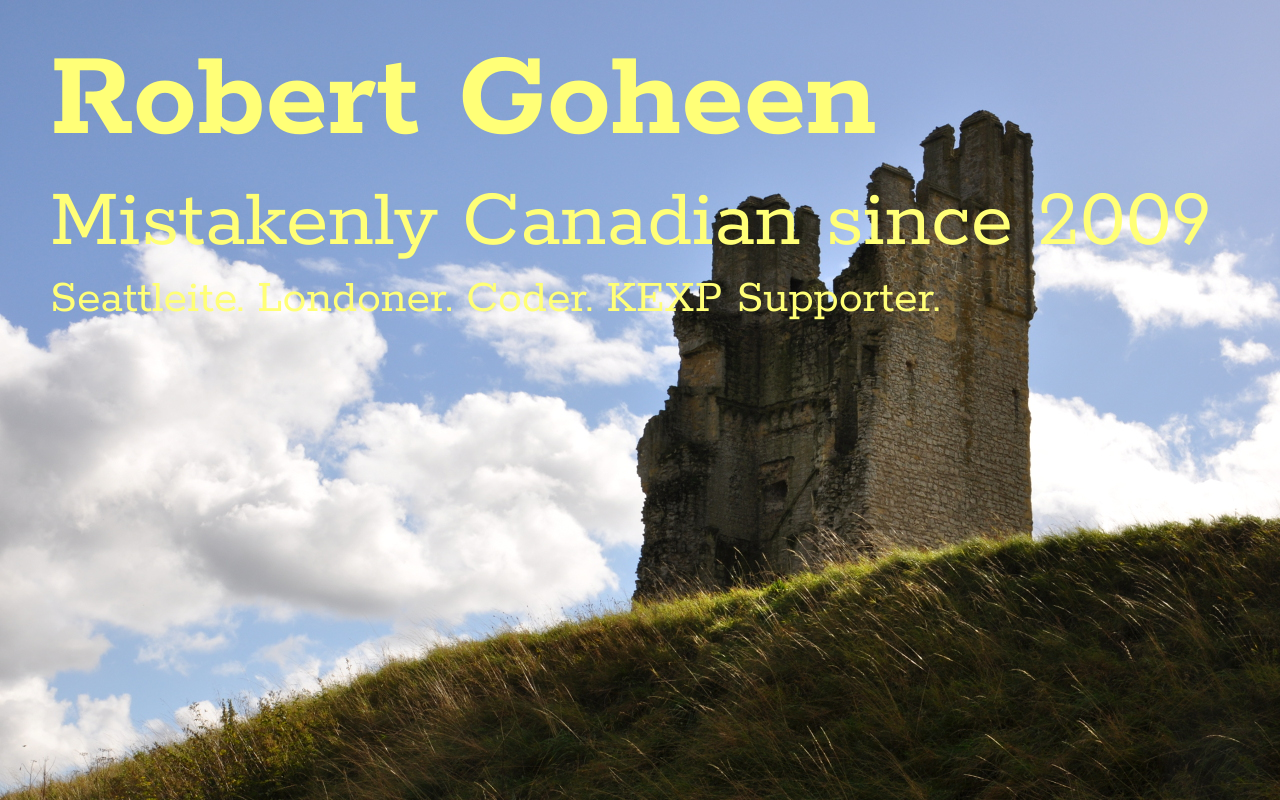
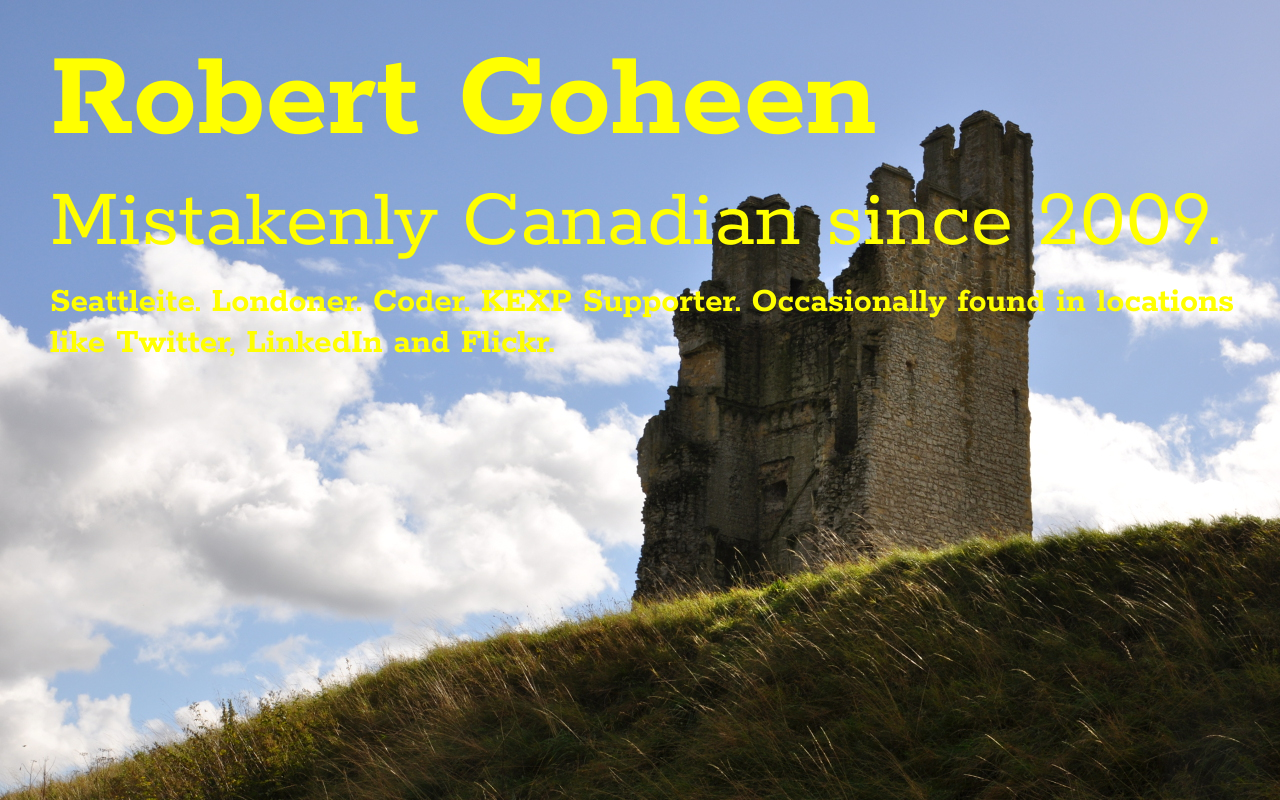
Before and after one commit to rsgoheen/web, a plain HTML site: page index.html in a window 1280 px wide. Drawn offline with Linux system fonts and the light colour scheme.

Commit message:
Final text

```diff
--- a/index.html
+++ b/index.html
@@ -8,6 +8,7 @@
 
       <link href='http://fonts.googleapis.com/css?family=Cutive+Mono' rel='stylesheet' type='text/css'>
       <link href='http://fonts.googleapis.com/css?family=Rokkitt:400,700' rel='stylesheet' type='text/css'>
+      <link href='http://fonts.googleapis.com/css?family=Crete+Round' rel='stylesheet' type='text/css'>
 
       <style type="text/css">
 
@@ -27,28 +28,36 @@
         width: 1200px;
       }
       h1 {
-        color: #ffff77;
+        color: #ffff00;
         font-family: 'Rokkitt';
         font-weight: 700;
         font-size: 128px;
         padding: 0px;
         margin: 0px;
       }
-      .tagline {
-        color: #ffff77;
+      p {
+        color: #ffff00;
         font-family: 'Rokkitt';
-        font-weight: 300;
-        font-size: 86px;
+        font-size: 36px;
         padding: 0px;
         margin: 0px;
       }
+      .tagline {
+        font-weight: 300;
+        font-size: 86px;
+      }
       .lead {
-        color: #ffff77;
-        font-family: 'Rokkitt';
-        font-weight: 300;
-        font-size: 48px;
-        padding: 0px;
-        margin: 0px;
+        margin-top: 10px;
+        margin-bottom: 10px;
+        font-weight: 700;
+        font-size: 36px;
+      }
+      a{
+        color: #ffff00;
+        text-decoration: none;
+      }
+      a:hover {
+        color: #ffffff;
       }
 
       </style>
@@ -57,8 +66,8 @@
    <body>
     <div class="content">
        <h1>Robert Goheen</h1>
-       <p class="tagline">Mistakenly Canadian since 2009</p>
-       <p class="lead">Seattleite. Londoner. Coder. KEXP Supporter.</p>
+       <p class="tagline">Mistakenly Canadian since 2009.</p>
+       <p class="lead"><a href="http://www.flickr.com/search/?q=seattle+skyline">Seattleite</a>. <a href="https://twitter.com/search?q=london">Londoner</a>. <a href="http://github.com/rsgoheen">Coder</a>. <a href="https://www.kexp.org/donate">KEXP Supporter</a>. Occasionally found in locations like <a href="http://twitter.com/rsgoheen/">Twitter</a>, <a href="http://linkedin.com/in/rsgoheen/">LinkedIn</a> and <a href="http://www.flickr.com/photos/43625865@N04/">Flickr</a>.</p>
     </div>
    </body>
 </html>
```
